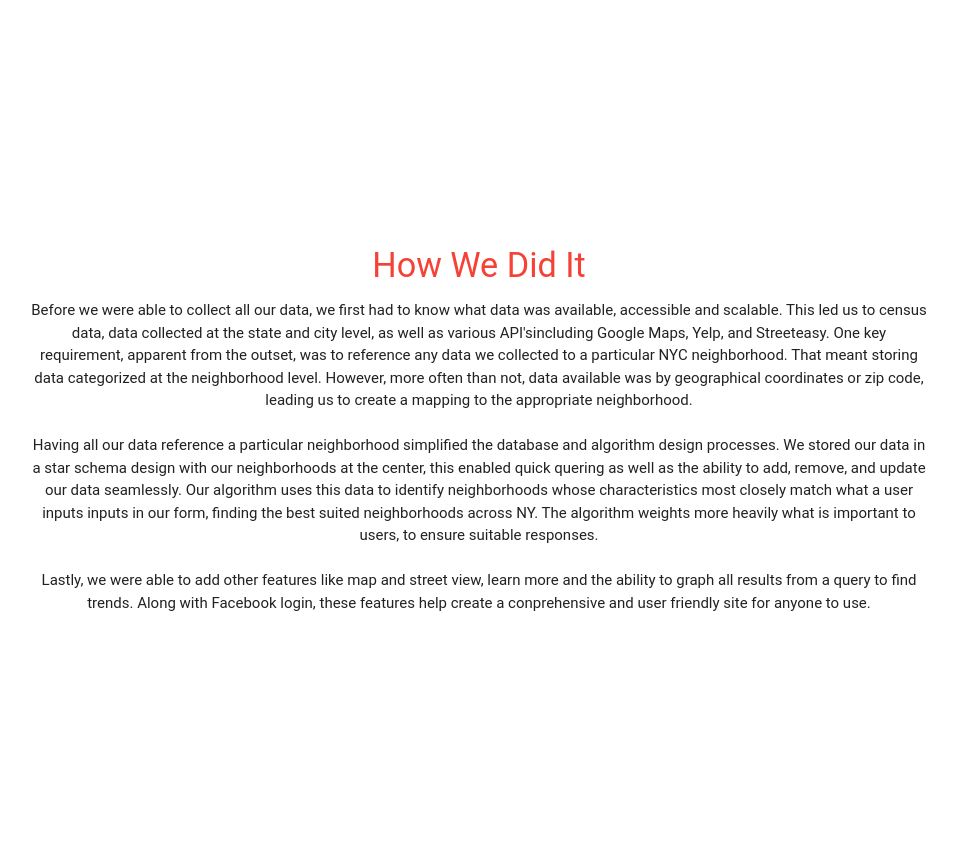
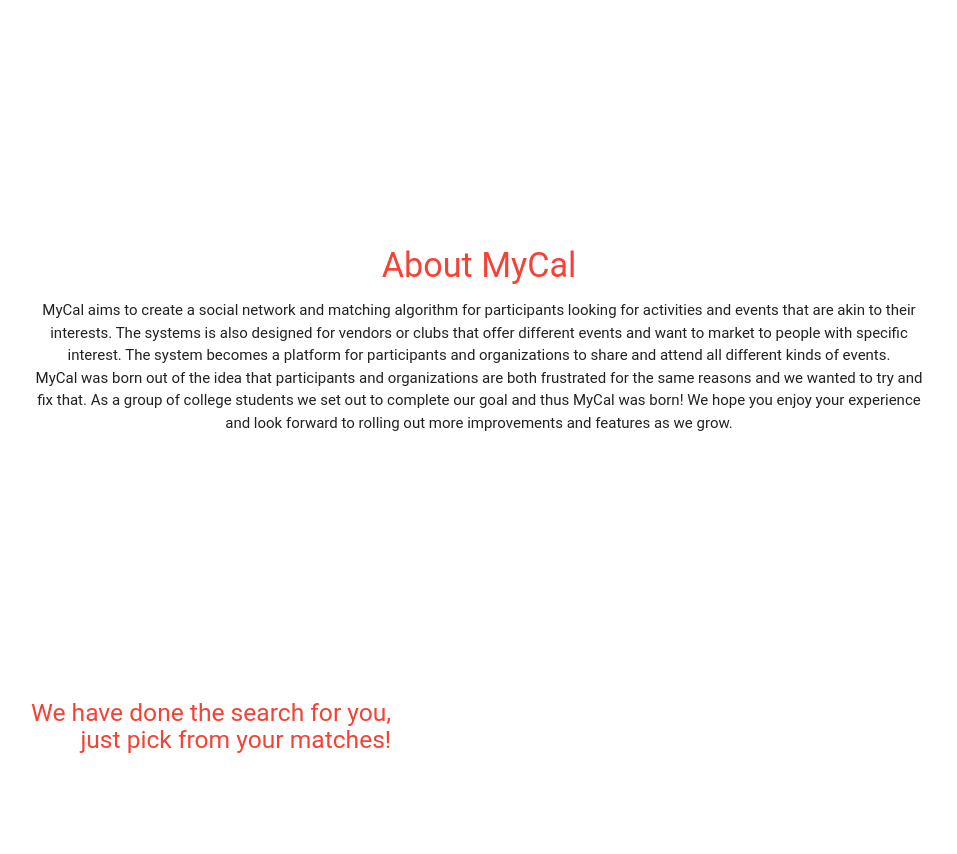
Before and after one commit to Janteby1/calendar, a Django app: page / in a window 1280 px wide. Shown: the part 1275-2129 px from the top of the page, without its empty margins (161-1118 px from the left). Run offline with Django 3.2, Linux system fonts and the light colour scheme; some libraries are stand-ins or nearby versions; some web fonts are replaced.

Commit message:
added about us

```diff
--- a/cal/templates/index.html
+++ b/cal/templates/index.html
@@ -92,9 +92,11 @@
         <div class="row">
             <div class="col s12 center">
                 <h3><i class="mdi-content-send blue-grey-text"></i></h3>
-                <h4 class="red-text">How We Did It</h4>
+                <h4 class="red-text">About MyCal</h4>
                     <p class="center-align">
-                     Before we were able to collect all our data, we first had to know what data was available, accessible and scalable. This led us to census data, data collected at the state and city level, as well as various API'sincluding Google Maps, Yelp, and Streeteasy. One key requirement, apparent from the outset, was to reference any data we collected to a particular NYC neighborhood. That meant storing data categorized at the neighborhood level. However, more often than not, data available was by geographical coordinates or zip code, leading us to create a mapping to the appropriate neighborhood. <br><br> Having all our data reference a particular neighborhood simplified the database and algorithm design processes. We stored our data in a star schema design with our neighborhoods at the center, this enabled quick quering as well as the ability to add, remove, and update our data seamlessly. Our algorithm uses this data to identify neighborhoods whose characteristics most closely match what a user inputs inputs in our form, finding the best suited neighborhoods across NY. The algorithm weights more heavily what is important to users, to ensure suitable responses. <br><br> Lastly, we were able to add other features like map and street view, learn more and the ability to graph all results from a query to find trends. Along with Facebook login, these features help create a conprehensive and user friendly site for anyone to use. </p>
+                    MyCal aims to create a social network and matching algorithm for participants looking for activities and events that are akin to their interests. The systems is also designed for vendors or clubs that offer different events and want to market to people with specific interest. The system becomes a platform for participants and organizations to share and attend all different kinds of events.<br>
+                    MyCal was born out of the idea that participants and organizations are both frustrated for the same reasons and we wanted to try and fix that. As a group of college students we set out to complete our goal and thus MyCal was born! We hope you enjoy your experience and look forward to rolling out more improvements and features as we grow.<br>
+                    </p>
             </div>
         </div>
     </div>
```
